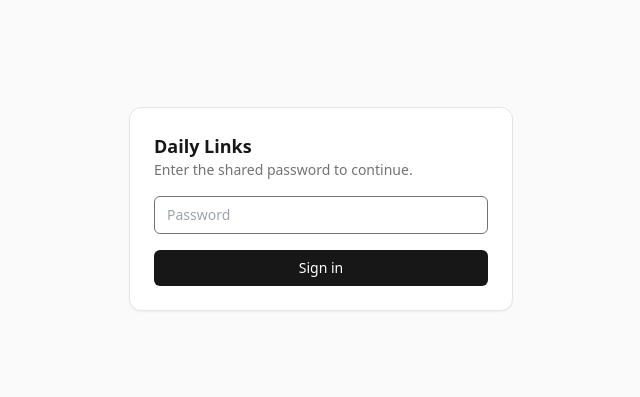
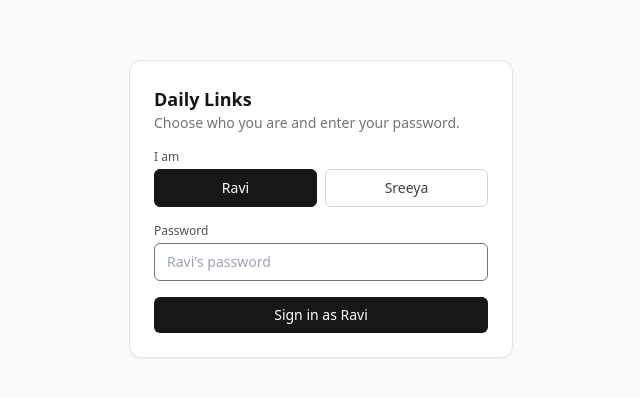
Before and after one commit to roovvii/daily-links, a Next.js app: page /login in a window 1280 px wide. Shown: the part 191-588 px from the top of the page, without its empty margins (319-959 px from the left). Built offline with nearby package versions, Linux system fonts and the light colour scheme.

Commit message:
Split into Ravi (admin) and Sreeya (applier) roles with separate passwords

```diff
--- a/app/_components/LinksApp.tsx
+++ b/app/_components/LinksApp.tsx
@@ -5,6 +5,7 @@ import { useRouter } from "next/navigation";
 import { upload } from "@vercel/blob/client";
 import type { LinkRow, LinkStatus } from "@/lib/types";
 import { STATUS_LABEL, STATUS_OPTIONS } from "@/lib/types";
+import { ROLE_LABEL, type Role } from "@/lib/auth";
 
 type Filter = "active" | "review" | "done" | "all";
 
@@ -73,7 +74,16 @@ function groupByDate(rows: LinkRow[]): { label: string; items: LinkRow[] }[] {
   return groups;
 }
 
-export function LinksApp({ initial, dbError }: { initial: LinkRow[]; dbError: string | null }) {
+export function LinksApp({
+  initial,
+  dbError,
+  role,
+}: {
+  initial: LinkRow[];
+  dbError: string | null;
+  role: Role;
+}) {
+  const isAdmin = role === "ravi";
   const router = useRouter();
   const [links, setLinks] = useState<LinkRow[]>(initial);
   const [filter, setFilter] = useState<Filter>("active");
@@ -195,12 +205,14 @@ export function LinksApp({ initial, dbError }: { initial: LinkRow[]; dbError: st
             {counts.active} active, {counts.review} for review, {counts.done} done, {counts.total} total
           </p>
         </div>
-        <button
-          onClick={signOut}
-          className="text-xs text-neutral-500 underline-offset-2 hover:underline"
-        >
+        <div className="flex items-center gap-3 text-xs text-neutral-500">
+          <span>
+            Signed in as <span className="font-medium text-neutral-700 dark:text-neutral-200">{ROLE_LABEL[role]}</span>
+          </span>
+          <button onClick={signOut} className="underline-offset-2 hover:underline">
             Sign out
           </button>
+        </div>
       </header>
 
       {dbError && (
@@ -209,6 +221,7 @@ export function LinksApp({ initial, dbError }: { initial: LinkRow[]; dbError: st
         </div>
       )}
 
+      {isAdmin && (
         <form onSubmit={onAdd} className="mb-6 space-y-2">
           <label className="block text-sm font-medium">Add links</label>
           <textarea
@@ -231,6 +244,7 @@ export function LinksApp({ initial, dbError }: { initial: LinkRow[]; dbError: st
             </button>
           </div>
         </form>
+      )}
 
       <div className="mb-3 flex gap-1 border-b border-neutral-200 dark:border-neutral-800">
         {(["active", "review", "done", "all"] as const).map((f) => {
@@ -280,6 +294,7 @@ export function LinksApp({ initial, dbError }: { initial: LinkRow[]; dbError: st
                       link={l}
                       mounted={mounted}
                       filterIsReview={filter === "review"}
+                      isAdmin={isAdmin}
                       onPatch={patchLink}
                       onDelete={removeLink}
                       onSaveReview={saveReview}
@@ -301,6 +316,7 @@ function LinkItem({
   link,
   mounted,
   filterIsReview,
+  isAdmin,
   onPatch,
   onDelete,
   onSaveReview,
@@ -310,6 +326,7 @@ function LinkItem({
   link: LinkRow;
   mounted: boolean;
   filterIsReview: boolean;
+  isAdmin: boolean;
   onPatch: (id: number, body: Partial<LinkRow>) => void;
   onDelete: (id: number) => void;
   onSaveReview: (id: number, note: string, images: string[]) => Promise<boolean>;
@@ -457,6 +474,7 @@ function LinkItem({
             ))}
           </select>
           {filterIsReview && link.needs_review ? (
+            isAdmin ? (
               <>
                 <button
                   onClick={() => onClearReview(link.id)}
@@ -476,6 +494,15 @@ function LinkItem({
             ) : (
               <button
                 onClick={() => setReviewOpen((v) => !v)}
+                className="text-xs text-amber-700 hover:text-amber-900 dark:text-amber-400 dark:hover:text-amber-200"
+                title="Edit the review request"
+              >
+                Edit review
+              </button>
+            )
+          ) : (
+            <button
+              onClick={() => setReviewOpen((v) => !v)}
               className={`text-xs ${
                 link.needs_review
                   ? "text-amber-700 hover:text-amber-900 dark:text-amber-400 dark:hover:text-amber-200"
@@ -492,18 +519,21 @@ function LinkItem({
           >
             Edit
           </button>
+          {isAdmin && (
             <button
               onClick={() => onDelete(link.id)}
               className="text-xs text-neutral-400 hover:text-rose-600"
             >
               Delete
             </button>
+          )}
         </div>
       </div>
 
       {showPanel && (
         <ReviewPanel
           link={link}
+          isAdmin={isAdmin}
           onSave={onSaveReview}
           onClear={() => {
             onClearReview(link.id);
@@ -522,11 +552,13 @@ function LinkItem({
 
 function ReviewPanel({
   link,
+  isAdmin,
   onSave,
   onClear,
   onClose,
 }: {
   link: LinkRow;
+  isAdmin: boolean;
   onSave: (id: number, note: string, images: string[]) => Promise<boolean>;
   onClear: () => void;
   onClose: () => void;
@@ -683,7 +715,7 @@ function ReviewPanel({
         >
           {saving ? "Saving..." : link.needs_review ? "Update review" : "Flag for review"}
         </button>
-        {link.needs_review && (
+        {link.needs_review && isAdmin && (
           <button
             onClick={onClear}
             className="rounded-md border border-emerald-600 px-3 py-1 text-xs font-medium text-emerald-700 hover:bg-emerald-50 dark:text-emerald-400 dark:hover:bg-emerald-950"
--- a/app/api/auth/route.ts
+++ b/app/api/auth/route.ts
@@ -1,16 +1,24 @@
 import { NextResponse } from "next/server";
-import { AUTH_COOKIE, issueAuthToken, passwordMatches } from "@/lib/auth";
+import { AUTH_COOKIE, ROLES, issueAuthToken, passwordMatches, type Role } from "@/lib/auth";
 
 export const runtime = "nodejs";
 
+function isRole(v: unknown): v is Role {
+  return typeof v === "string" && (ROLES as string[]).includes(v);
+}
+
 export async function POST(req: Request) {
   const body = await req.json().catch(() => ({}));
+  const role = isRole(body.role) ? body.role : null;
   const password = typeof body.password === "string" ? body.password : "";
-  if (!password || !passwordMatches(password)) {
+  if (!role) {
+    return NextResponse.json({ error: "Pick a user first" }, { status: 400 });
+  }
+  if (!password || !passwordMatches(role, password)) {
     return NextResponse.json({ error: "Wrong password" }, { status: 401 });
   }
-  const token = await issueAuthToken();
-  const res = NextResponse.json({ ok: true });
+  const token = await issueAuthToken(role);
+  const res = NextResponse.json({ ok: true, role });
   res.cookies.set(AUTH_COOKIE, token, {
     httpOnly: true,
     secure: process.env.NODE_ENV === "production",
--- a/app/login/page.tsx
+++ b/app/login/page.tsx
@@ -2,6 +2,7 @@
 
 import { Suspense, useState, useTransition } from "react";
 import { useRouter, useSearchParams } from "next/navigation";
+import { ROLES, ROLE_LABEL, type Role } from "@/lib/auth";
 
 export default function LoginPage() {
   return (
@@ -18,7 +19,7 @@ function LoginShell({ children }: { children?: React.ReactNode }) {
     <div className="w-full max-w-sm space-y-4 rounded-xl border border-neutral-200 bg-white p-6 shadow-sm dark:border-neutral-800 dark:bg-neutral-900">
       <div>
         <h1 className="text-lg font-semibold">Daily Links</h1>
-        <p className="text-sm text-neutral-500">Enter the shared password to continue.</p>
+        <p className="text-sm text-neutral-500">Choose who you are and enter your password.</p>
       </div>
       {children}
     </div>
@@ -29,6 +30,7 @@ function LoginForm() {
   const router = useRouter();
   const params = useSearchParams();
   const next = params.get("next") || "/";
+  const [role, setRole] = useState<Role>("ravi");
   const [password, setPassword] = useState("");
   const [error, setError] = useState<string | null>(null);
   const [pending, startTransition] = useTransition();
@@ -40,7 +42,7 @@ function LoginForm() {
       const res = await fetch("/api/auth", {
         method: "POST",
         headers: { "Content-Type": "application/json" },
-        body: JSON.stringify({ password }),
+        body: JSON.stringify({ role, password }),
       });
       if (!res.ok) {
         const data = await res.json().catch(() => ({}));
@@ -55,22 +57,54 @@ function LoginForm() {
   return (
     <LoginShell>
       <form onSubmit={onSubmit} className="space-y-4">
+        <div>
+          <label className="mb-1 block text-xs font-medium text-neutral-600 dark:text-neutral-300">
+            I am
+          </label>
+          <div className="grid grid-cols-2 gap-2">
+            {ROLES.map((r) => (
+              <button
+                key={r}
+                type="button"
+                onClick={() => {
+                  setRole(r);
+                  setError(null);
+                }}
+                className={`rounded-md border px-3 py-2 text-sm font-medium transition ${
+                  role === r
+                    ? "border-neutral-900 bg-neutral-900 text-white dark:border-white dark:bg-white dark:text-neutral-900"
+                    : "border-neutral-300 bg-white text-neutral-700 hover:border-neutral-400 dark:border-neutral-700 dark:bg-neutral-950 dark:text-neutral-200"
+                }`}
+              >
+                {ROLE_LABEL[r]}
+              </button>
+            ))}
+          </div>
+        </div>
+
+        <div>
+          <label className="mb-1 block text-xs font-medium text-neutral-600 dark:text-neutral-300">
+            Password
+          </label>
           <input
             type="password"
             autoFocus
             required
             value={password}
             onChange={(e) => setPassword(e.target.value)}
-          placeholder="Password"
+            placeholder={`${ROLE_LABEL[role]}'s password`}
             className="w-full rounded-md border border-neutral-300 bg-white px-3 py-2 text-sm outline-none focus:border-neutral-500 dark:border-neutral-700 dark:bg-neutral-950"
           />
+        </div>
+
         {error && <p className="text-sm text-red-600">{error}</p>}
+
         <button
           type="submit"
           disabled={pending}
           className="w-full rounded-md bg-neutral-900 px-3 py-2 text-sm font-medium text-white hover:bg-neutral-800 disabled:opacity-60 dark:bg-white dark:text-neutral-900 dark:hover:bg-neutral-200"
         >
-          {pending ? "Signing in..." : "Sign in"}
+          {pending ? "Signing in..." : `Sign in as ${ROLE_LABEL[role]}`}
         </button>
       </form>
     </LoginShell>
--- a/app/page.tsx
+++ b/app/page.tsx
@@ -1,4 +1,6 @@
+import { cookies } from "next/headers";
 import { unstable_noStore as noStore } from "next/cache";
+import { AUTH_COOKIE, verifyAuthToken, type Role } from "@/lib/auth";
 import { listLinks } from "@/lib/db";
 import { LinksApp } from "./_components/LinksApp";
 
@@ -8,14 +10,16 @@ export const fetchCache = "force-no-store";
 
 export default async function HomePage() {
   noStore();
+  const token = cookies().get(AUTH_COOKIE)?.value;
+  const role: Role = (await verifyAuthToken(token)) ?? "ravi";
+
   let initial: Awaited<ReturnType<typeof listLinks>> = [];
   let dbError: string | null = null;
   try {
     initial = await listLinks();
-    console.log(`[page] listLinks returned ${initial.length} rows`);
   } catch (err) {
     dbError = err instanceof Error ? err.message : "Database error";
     console.error("[page] listLinks failed:", err);
   }
-  return <LinksApp initial={initial} dbError={dbError} />;
+  return <LinksApp initial={initial} dbError={dbError} role={role} />;
 }
--- a/lib/auth.ts
+++ b/lib/auth.ts
@@ -1,5 +1,11 @@
 export const AUTH_COOKIE = "dl_auth";
-const TOKEN_PAYLOAD = "authenticated";
+
+export type Role = "ravi" | "sreeya";
+export const ROLES: Role[] = ["ravi", "sreeya"];
+export const ROLE_LABEL: Record<Role, string> = {
+  ravi: "Ravi",
+  sreeya: "Sreeya",
+};
 
 function getSecret(): string {
   const secret = process.env.AUTH_SECRET;
@@ -7,10 +13,14 @@ function getSecret(): string {
   return secret;
 }
 
-export function getAppPassword(): string {
-  const pw = process.env.APP_PASSWORD;
-  if (!pw) throw new Error("APP_PASSWORD is not set");
-  return pw;
+export function getRolePassword(role: Role): string | null {
+  const envKey = role === "ravi" ? "APP_PASSWORD" : "SREEYA_PASSWORD";
+  const value = process.env[envKey];
+  return value && value.length > 0 ? value : null;
+}
+
+function tokenPayload(role: Role): string {
+  return `role:${role}`;
 }
 
 async function hmacHex(secret: string, payload: string): Promise<string> {
@@ -37,19 +47,27 @@ function constantTimeEqual(a: string, b: string): boolean {
   return result === 0;
 }
 
-export async function issueAuthToken(): Promise<string> {
-  const sig = await hmacHex(getSecret(), TOKEN_PAYLOAD);
-  return `${TOKEN_PAYLOAD}.${sig}`;
+export async function issueAuthToken(role: Role): Promise<string> {
+  const payload = tokenPayload(role);
+  const sig = await hmacHex(getSecret(), payload);
+  return `${payload}.${sig}`;
 }
 
-export async function verifyAuthToken(token: string | undefined | null): Promise<boolean> {
-  if (!token) return false;
-  const [payload, sig] = token.split(".");
-  if (payload !== TOKEN_PAYLOAD || !sig) return false;
-  const expected = await hmacHex(getSecret(), TOKEN_PAYLOAD);
-  return constantTimeEqual(sig, expected);
+export async function verifyAuthToken(token: string | undefined | null): Promise<Role | null> {
+  if (!token) return null;
+  const dot = token.lastIndexOf(".");
+  if (dot <= 0) return null;
+  const payload = token.slice(0, dot);
+  const sig = token.slice(dot + 1);
+  const m = payload.match(/^role:(ravi|sreeya)$/);
+  if (!m) return null;
+  const role = m[1] as Role;
+  const expected = await hmacHex(getSecret(), payload);
+  return constantTimeEqual(sig, expected) ? role : null;
 }
 
-export function passwordMatches(input: string): boolean {
-  return constantTimeEqual(input, getAppPassword());
+export function passwordMatches(role: Role, input: string): boolean {
+  const expected = getRolePassword(role);
+  if (!expected) return false;
+  return constantTimeEqual(input, expected);
 }
```
Also changed, not shown: 1 other file (tests, documents, lock files or other folders). Lines whose indentation alone changed are shown as unchanged.
